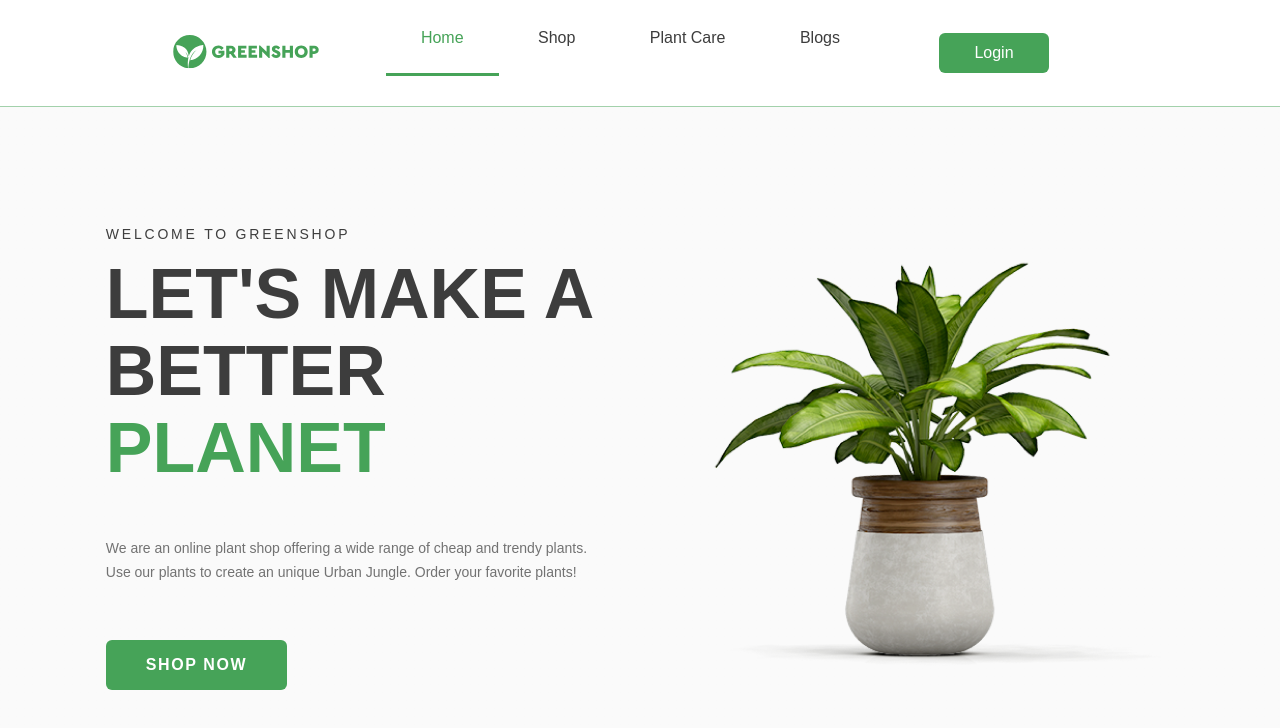
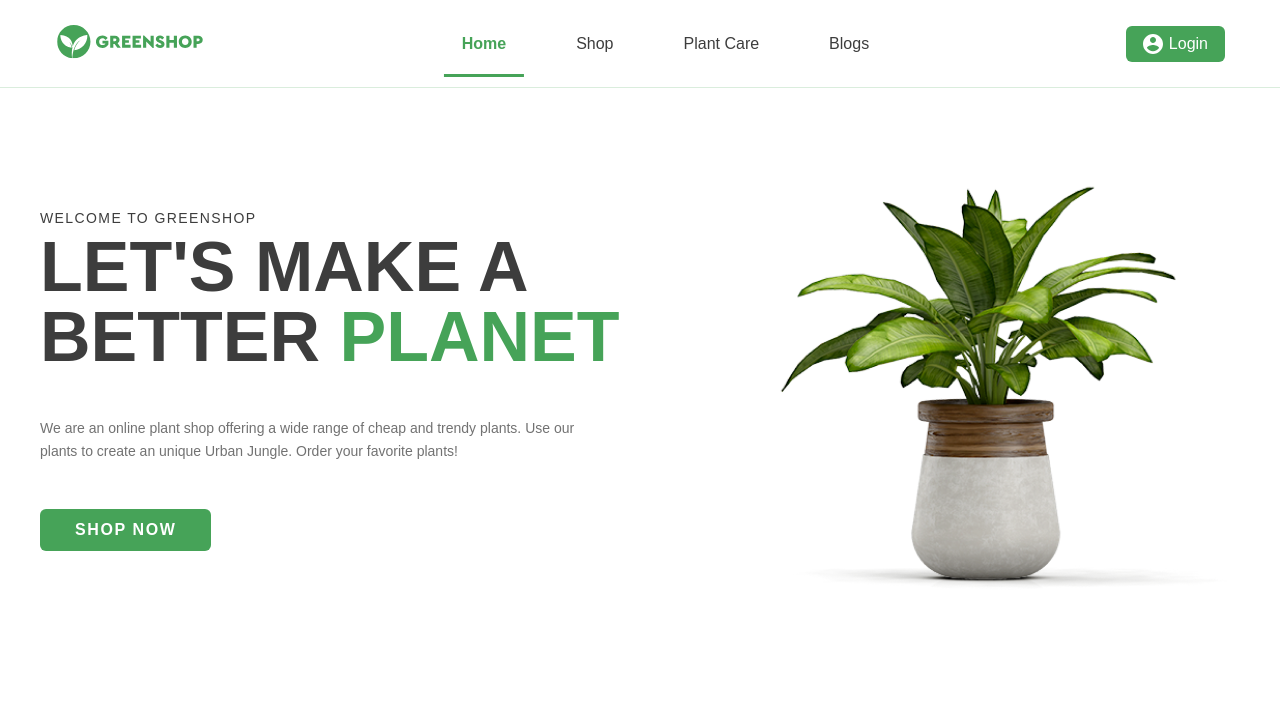
Before and after one commit to nasti4ka-0777/Greenshop_dobro, a plain HTML site: page index.html in a window 1280 px wide. Drawn offline with Linux system fonts and the light colour scheme.

Commit message:
update to flex instead of inline-block

```diff
--- a/assets/css/style.css
+++ b/assets/css/style.css
@@ -9,6 +9,7 @@
 
 body {
     font-family: 'Cera Pro', Arial, sans-serif;
+    background: #FFFFFF;
 }
 
 .container {
@@ -18,19 +19,22 @@ body {
 }
 
 header {
-    padding: 30px 0;
+    padding: 25px 0;
     background: white;
-    border-bottom: 0.3px solid rgba(70, 163, 88, 0.5);
+    border-bottom: 0.3px solid rgba(70, 163, 88, 0.2);
 }
 
 nav {
-    text-align: center;
+    display: flex;
+    align-items: center;
+    justify-content: space-between;
 }
 
 nav ul {
-    display: inline-block;
+    display: flex;
     list-style: none;
-    vertical-align: middle;
+    align-items: center;
+    margin: 0 auto;
 }
 
 nav a {
@@ -40,9 +44,13 @@ nav a {
 }
 
 nav li {
-    display: inline-block;
     position: relative;
-    padding: 0 35px 30px;
+    padding: 0 35px;
+}
+
+nav li a {
+    font-weight: 400;
+    font-size: 16px;
 }
 
 nav li a:hover {
@@ -51,31 +59,27 @@ nav li a:hover {
 
 nav li:first-child a {
     color: #46A358;
+    font-weight: 700;
 }
 
 nav li:first-child::after {
     content: '';
     position: absolute;
-    bottom: 0;
-    left: 0;
-    width: 100%;
+    bottom: -25px;
+    left: 50%;
+    transform: translateX(-50%);
+    width: 70%;
     height: 3px;
     background-color: #46A358;
 }
 
-nav > a {
-    display: inline-block;
-    vertical-align: middle;
-    margin-right: 60px;
-}
-
-nav button, .login-btn {
-    display: inline-block;
-    vertical-align: middle;
-    margin-left: 60px;
+.login-btn {
+    display: flex;
+    align-items: center;
+    gap: 6px;
     background: #46A358;
     border-radius: 6px;
-    padding: 12px 35px;
+    padding: 8px 17px;
     color: white;
     cursor: pointer;
     font-size: 16px;
@@ -84,75 +88,92 @@ nav button, .login-btn {
     text-decoration: none;
 }
 
-nav button:hover, .login-btn:hover {
+.login-btn:hover {
     background: #387c45;
 }
 
+.login-btn svg {
+    width: 20px;
+    height: 20px;
+}
+
 .hero {
-    background: linear-gradient(97.77deg, rgba(245, 245, 245, 0.5) -23.46%, rgba(245, 245, 245, 0.5) 107.51%);
+    background: #FFFFFF;
 }
 
 .hero .container {
-    padding: 120px 0;
-    text-align: center;
+    display: flex;
+    align-items: center;
+    justify-content: space-between;
+    padding: 68px 0;
 }
 
 .left-side {
-    display: inline-block;
-    vertical-align: middle;
-    max-width: 557px;
-    text-align: left;
-    padding-right: 50px;
+    max-width: 630px;
 }
 
 .left-side p:first-child {
     color: #3D3D3D;
     font-size: 14px;
     font-weight: 500;
-    margin-bottom: 15px;
-    letter-spacing: 0.2em;
+    margin-bottom: 7px;
+    letter-spacing: 0.1em;
 }
 
 .left-side h2 {
+    font-family: 'Cera Pro', Arial, sans-serif;
     font-size: 70px;
-    line-height: 1.1;
+    font-weight: 900;
+    line-height: 70px;
+    text-align: left;
     color: #3D3D3D;
-    margin-bottom: 50px;
-    font-weight: 900;
+    margin-bottom: 45px;
+    text-underline-position: from-font;
+    text-decoration-skip-ink: none;
+    position: relative;
 }
 
-.left-side h2 span {
+.left-side h2::before {
+    content: "";
+    display: block;
+}
+
+.left-side h2::after {
+    content: " PLANET";
     color: #46A358;
+    white-space: pre;
 }
 
 .left-side p:last-of-type {
     color: #727272;
     font-size: 14px;
     line-height: 1.7;
-    margin-bottom: 55px;
-    max-width: 500px;
+    margin-bottom: 45px;
+    max-width: 557px;
 }
 
-.left-side button {
+.shop-now {
     background: #46A358;
     border-radius: 6px;
-    padding: 16px 40px;
+    padding: 12px 35px;
     color: white;
     cursor: pointer;
     font-size: 16px;
     font-weight: 700;
     transition: background-color 0.3s ease;
     letter-spacing: 0.1em;
+    text-transform: uppercase;
 }
 
-.left-side button:hover {
+.shop-now:hover {
     background: #387c45;
 }
 
 .right-side {
-    display: inline-block;
-    vertical-align: middle;
-    text-align: center;
+    flex-shrink: 0;
+    margin-left: 40px;
+    display: flex;
+    align-items: flex-end;
 }
 
 .right-side img {
--- a/index.html
+++ b/index.html
@@ -1,6 +1,5 @@
 <!DOCTYPE html>
 <html lang="en">
-
     <head>
         <meta charset="UTF-8" />
         <meta name="viewport"
@@ -11,7 +10,6 @@
         <link rel="stylesheet" href="assets/css/style.css" />
         <title>Greenshop Dobro</title>
     </head>
-
     <body>
         <header>
             <div class="container">
@@ -25,23 +23,23 @@
                         <li><a href="#">Plant Care</a></li>
                         <li><a href="#">Blogs</a></li>
                     </ul>
-                    <a href="./registration.html" class="login-btn">Login</a>
+                    <a href="./registration.html" class="login-btn">
+                        <svg width="20" height="20" viewBox="0 0 20 20" fill="none" xmlns="http://www.w3.org/2000/svg">
+                            <path d="M10 0C4.48 0 0 4.48 0 10C0 15.52 4.48 20 10 20C15.52 20 20 15.52 20 10C20 4.48 15.52 0 10 0ZM10 3C11.66 3 13 4.34 13 6C13 7.66 11.66 9 10 9C8.34 9 7 7.66 7 6C7 4.34 8.34 3 10 3ZM10 17.2C7.5 17.2 5.29 15.92 4 13.98C4.03 11.99 8 10.9 10 10.9C11.99 10.9 15.97 11.99 16 13.98C14.71 15.92 12.5 17.2 10 17.2Z" fill="white"/>
+                        </svg>
+                        Login
+                    </a>
                 </nav>
             </div>
         </header>
-
         <main>
             <section class="hero">
                 <div class="container">
                     <div class="left-side">
                         <p>WELCOME TO GREENSHOP</p>
-                        <h2>
-                            LET'S MAKE A<br>
-                            BETTER <span>PLANET</span>
-                        </h2>
-                        <p>We are an online plant shop offering a wide range of cheap and trendy plants. Use our plants
-                            to create an unique Urban Jungle. Order your favorite plants!</p>
-                        <button>SHOP NOW</button>
+                        <h2>LET'S MAKE A<br>BETTER</h2>
+                        <p>We are an online plant shop offering a wide range of cheap and trendy plants. Use our plants to create an unique Urban Jungle. Order your favorite plants!</p>
+                        <button class="shop-now">SHOP NOW</button>
                     </div>
                     <div class="right-side">
                         <img width="507" height="450" src="assets/img/plant.png" alt="plant" />
@@ -50,5 +48,4 @@
             </section>
         </main>
     </body>
-
 </html>
```
